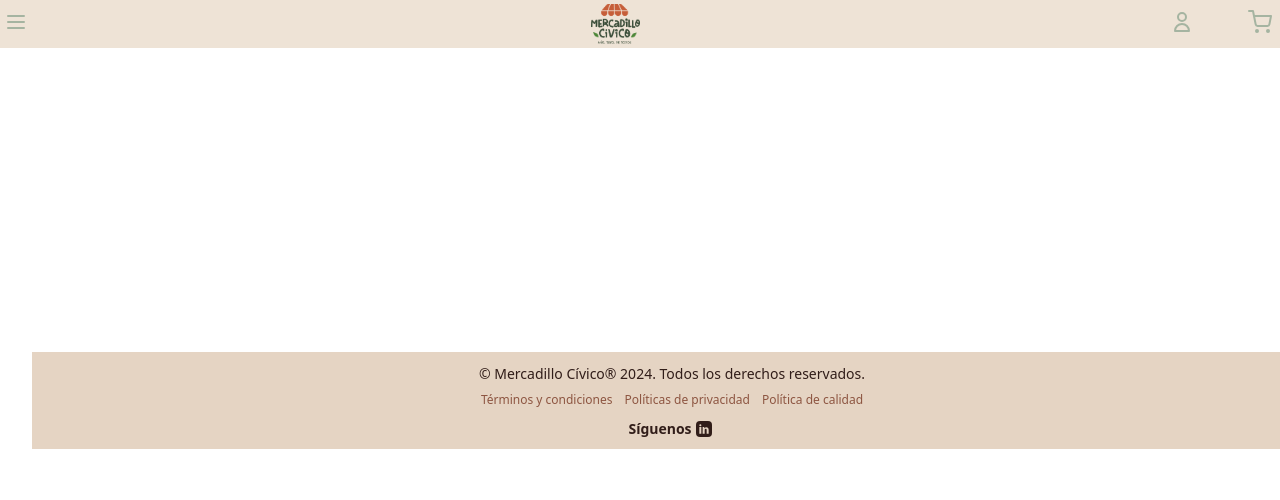
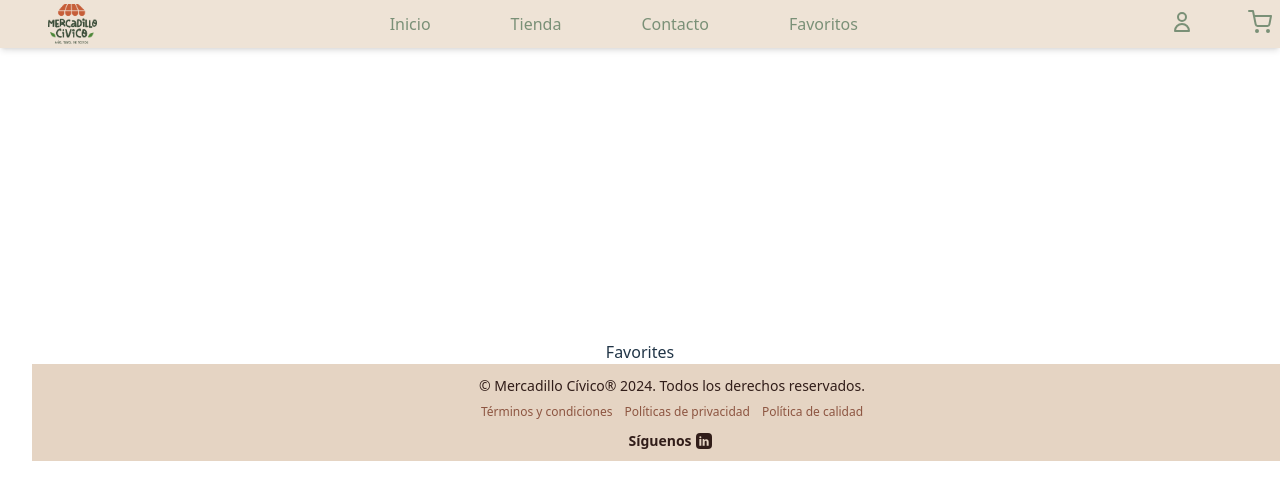
Before and after one commit to MercadilloCivico/MercadilloCivico, a React (Vite) app in the folder front/: page /Favorites in a window 1280 px wide. Shown: the top 500 px of the page. Built offline with nearby package versions, Linux system fonts and the light colour scheme.

Commit message:
feat: :sparkles: mejora la Nav, haciendola responsive con el menu desplegable

```diff
--- a/front/src/App.jsx
+++ b/front/src/App.jsx
@@ -5,13 +5,14 @@ import Home from './views/Home/Home.jsx';
 import Store from './views/Store/Store.jsx';
 import Contact from './views/Contact/Contact.jsx';
 import Nav from './components/Nav/Nav.jsx';
+import Favorites from './views/Favorites/Favorites.jsx';
 //import { Button } from '@mui/material';
 //import Card from './components/Card/Card.jsx';
 
 function App() {
   return (
     <div className=''>
-      <Nav/>
+      <Nav />
       {/**
        *
        <p className='text-3xl '>Mercadillo Cívico</p>
@@ -35,6 +36,7 @@ function App() {
         <Route path='/' element={<Home />} />
         <Route path='/Store' element={<Store />} />
         <Route path='/Contact' element={<Contact />} />
+        <Route path='/Favorites' element={<Favorites />} />
       </Routes>
 
       <Footer />
--- a/front/src/components/Nav/Nav.jsx
+++ b/front/src/components/Nav/Nav.jsx
@@ -11,12 +11,12 @@ const Nav = () => {
 
   return (
     <div>
-      <header className='bg-pearl-bush-100 flex h-12 w-full fixed items-center justify-between top-0 left-0'>
+      <header className='bg-pearl-bush-100 flex h-12 w-full fixed items-center justify-between top-0 left-0 shadow-md'>
         <button
-          className='custom-transparent-bg border-none p-1 cursor-pointer'
+          className='custom-transparent-bg border-none p-1 cursor-pointer lg:hidden'
           onClick={toggleMenu}>
           <svg
-            className='h-6 w-6 text-cabbage-pont-300'
+            className='h-6 w-6 text-cabbage-pont-400 hover:text-cabbage-pont-600'
             fill='none'
             viewBox='0 0 24 24'
             stroke='currentColor'>
@@ -33,10 +33,24 @@ const Nav = () => {
             <img className='h-full w-full object-contain' src={LogoMC} alt='Logo' />
           </div>
         </Link>
+        <ul className='hidden lg:flex space-x-20'>
+          <Link to='/' className='text-cabbage-pont-400 hover:text-cabbage-pont-600'>
+            <li>Inicio</li>
+          </Link>
+          <Link to='/store' className='text-cabbage-pont-400 hover:text-cabbage-pont-600'>
+            <li>Tienda</li>
+          </Link>
+          <Link to='/contact' className='text-cabbage-pont-400 hover:text-cabbage-pont-600'>
+            <li>Contacto</li>
+          </Link>
+          <Link to='/favorites' className='text-cabbage-pont-400 hover:text-cabbage-pont-600'>
+            <li>Favoritos</li>
+          </Link>
+        </ul>
         <div className='flex space-x-4'>
           <button className='custom-transparent-bg border-none cursor-pointer'>
             <svg
-              className='h-6 w-6 text-cabbage-pont-300'
+              className='h-6 w-6 text-cabbage-pont-400 hover:text-cabbage-pont-600'
               fill='none'
               viewBox='0 0 24 24'
               stroke='currentColor'>
@@ -50,7 +64,7 @@ const Nav = () => {
           </button>
           <button className='custom-transparent-bg border-none pr-2 cursor-pointer'>
             <svg
-              className='h-6 w-6 text-cabbage-pont-300'
+              className='h-6 w-6 text-cabbage-pont-400 hover:text-cabbage-pont-600'
               viewBox='0 0 24 24'
               fill='none'
               stroke='currentColor'
@@ -67,13 +81,13 @@ const Nav = () => {
 
       {/* Mobile Menu */}
       {menuOpen && (
-        <div className='fixed inset-0 bg-pearl-bush-100 bg-opacity-90 flex items-center justify-center'>
-          <div className='bg-pearl-bush-200 p-8 rounded shadow-lg'>
+        <div className='fixed inset-0 bg-pearl-bush-100 flex items-center justify-center'>
+          <header className='bg-pearl-bush-100 flex h-12 w-full fixed items-center justify-between top-0 left-0 shadow-md'>
             <button
-              className='custom-transparent-bg border-none p-1 cursor-pointer'
+              className='custom-transparent-bg border-none p-1 cursor-pointer top-0 left-0'
               onClick={toggleMenu}>
               <svg
-                className='h-6 w-6 text-cabbage-pont-300'
+                className='h-6 w-6 text-cabbage-pont-400 hover:text-cabbage-pont-600'
                 fill='none'
                 viewBox='0 0 24 24'
                 stroke='currentColor'>
@@ -85,24 +99,44 @@ const Nav = () => {
                 />
               </svg>
             </button>
+          </header>
           <ul className='flex flex-col items-center mt-6 space-y-4'>
             <li>
-                <Link to='/' onClick={toggleMenu} className='text-cabbage-pont-300'>
-                  Home
+              <Link
+                to='/'
+                onClick={toggleMenu}
+                className='text-cabbage-pont-400 text-2xl hover:text-cabbage-pont-600'>
+                Inicio
               </Link>
             </li>
+            <hr className='custom-width border-cabbage-pont-600' />
             <li>
-                <Link to='/store' onClick={toggleMenu} className='text-cabbage-pont-300'>
-                  Store
+              <Link
+                to='/store'
+                onClick={toggleMenu}
+                className='text-cabbage-pont-400 text-2xl hover:text-cabbage-pont-600'>
+                Tienda
               </Link>
             </li>
+            <hr className='custom-width border-cabbage-pont-600' />
             <li>
-                <Link to='/contact' onClick={toggleMenu} className='text-cabbage-pont-300'>
-                  Contact
+              <Link
+                to='/contact'
+                onClick={toggleMenu}
+                className='text-cabbage-pont-400 text-2xl hover:text-cabbage-pont-600'>
+                Contacto
+              </Link>
+            </li>
+            <hr className='custom-width border-cabbage-pont-600' />
+            <li>
+              <Link
+                to='/favorites'
+                onClick={toggleMenu}
+                className='text-cabbage-pont-400 text-2xl hover:text-cabbage-pont-600'>
+                Favoritos
               </Link>
             </li>
           </ul>
-          </div>
         </div>
       )}
     </div>
--- a/front/src/index.css
+++ b/front/src/index.css
@@ -47,7 +47,6 @@ h1 {
   line-height: 1.1;
 }
 
-
 button {
   border-radius: 8px;
   border: 1px solid transparent;
@@ -67,7 +66,6 @@ button:focus-visible {
   outline: 4px auto -webkit-focus-ring-color;
 }
 
-
 @media (prefers-color-scheme: light) {
   :root {
     color: #213547;
--- /dev/null
+++ b/front/src/views/Favorites/Favorites.jsx
@@ -0,0 +1,5 @@
+const Favorites = () => {
+  return <div>Favorites</div>;
+};
+
+export default Favorites;
--- a/front/tailwind.config.js
+++ b/front/tailwind.config.js
@@ -69,6 +69,9 @@ export default {
         '.custom-transparent-bg': {
           backgroundColor: 'transparent',
         },
+        '.custom-width': {
+          width: '17em',
+        },
       };
       addUtilities(newUtilities, ['responsive', 'hover']);
     },
```
Lines whose indentation alone changed are shown as unchanged.
